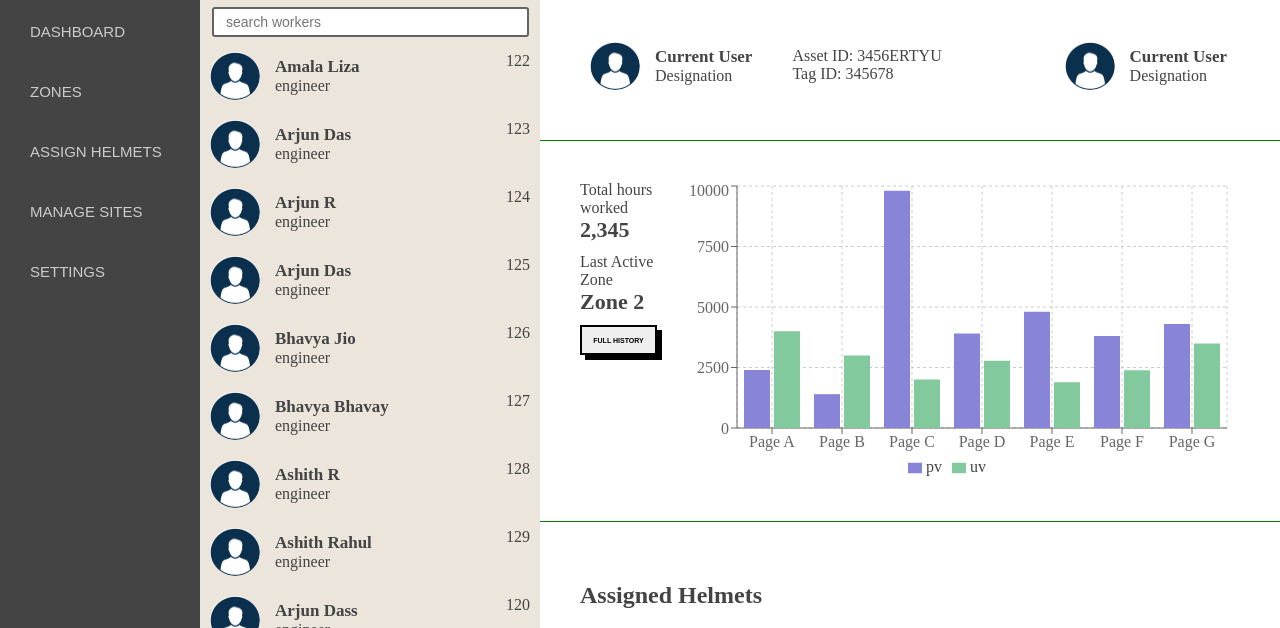
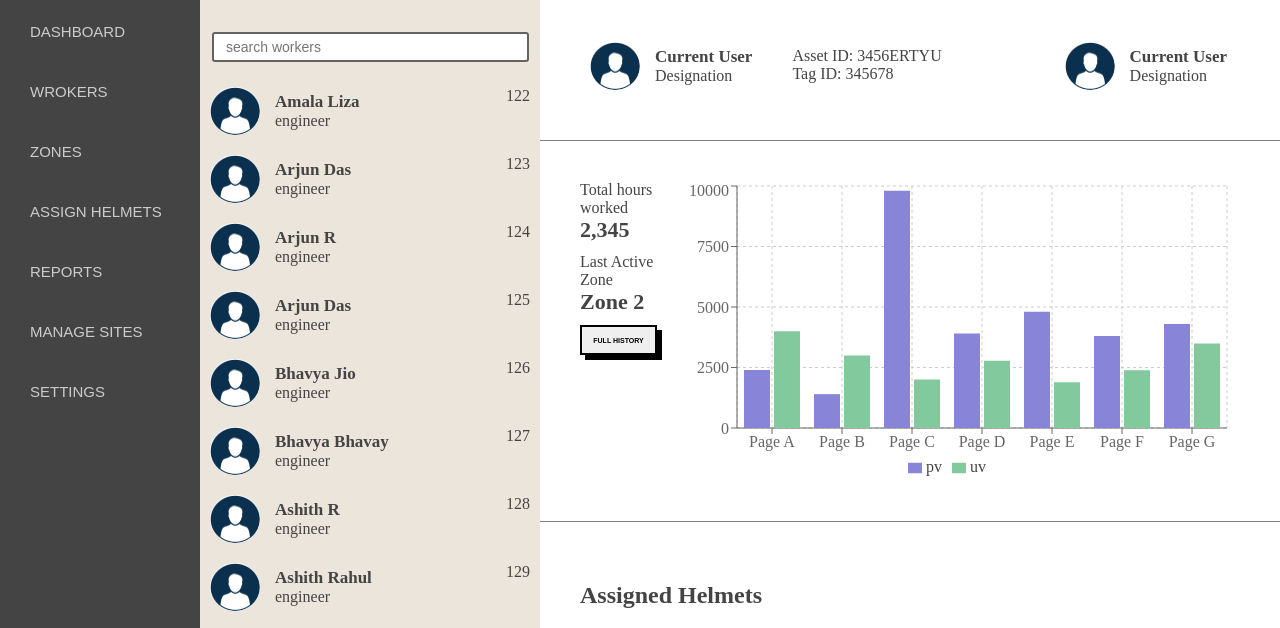
Before and after one commit to AmalaLiza/wakecap, a React app: page / in a window 1280 px wide. Shown: the part 108-736 px from the top of the page. Built offline with nearby package versions, Linux system fonts and the light colour scheme.

```diff
--- a/src/components/Sidebar/Sidebar.constants.js
+++ b/src/components/Sidebar/Sidebar.constants.js
@@ -1 +1 @@
-export const sideBarItem = ['Dashboard','Zones','Assign Helmets','Manage Sites','Settings'];
+export const sideBarItem = ['Dashboard', 'Wrokers', 'Zones', 'Assign Helmets', 'Reports', 'Manage Sites', 'Settings'];
--- a/src/components/WorkerList/WorkerList.css
+++ b/src/components/WorkerList/WorkerList.css
@@ -1,7 +1,7 @@
 .input {
-    border: 2px solid #0000009c;;
+    border: 2px solid #0000009c;
     width: 317px;
-    margin: 15px 0 5px 12px;
+    margin: 40px 0 15px 12px;
     height: 30px;
     border-radius: 3px;
     font-size: 14px;
--- a/src/components/WorkerList/WorkerList.js
+++ b/src/components/WorkerList/WorkerList.js
@@ -6,13 +6,26 @@
 import styles from './WorkerList.css';
 
 class WorkerList extends Component {
+  constructor(props) {
+    super(props);
+    this.state = {
+      searchText: '',
+    };
+    this.handleChange = this.handleChange.bind(this);
+  }
+
+  handleChange(e) {
+    this.setState({ searchText: e.target.value });
+  }
+
   render() {
+    const { searchText } = this.state;
     return (
       <div className={classNames(mainStyle.sidebar2)}>
         <div className={styles.searchWrapper}>
-          <input type="search" placeholder="search workers" className={styles.input} />
+          <input type="search" placeholder="search workers" className={styles.input} onChange={this.handleChange} />
         </div>
-        {workerList.map(worker => (
+        {workerList.filter(worker => worker.name.includes(searchText)).map(worker => (
           <Avatar
             avatar={worker}
             showIdNumber
--- a/src/containers/App/App.css
+++ b/src/containers/App/App.css
@@ -7,11 +7,6 @@
     grid-area: sidebar2;
     background-color: #ece5db;
     color: #444;
-    height: 100vh;
-}
-
-.footer {
-    grid-area: footer;
 }
 
 .wrapper {
@@ -21,22 +16,22 @@
     grid-template-areas: "header" "sidebar" "sidebar2" "content";
 }
 
-@media screen and (max-width: 600px) {
+@media (min-width: 480px) {
     body {
-        background-color: lightgreen;
+        background-color: blue;
     }
 
     .wrapper {
         grid-template-columns: 200px auto;
-        grid-template-areas: "header   header" "sidebar  sidebar" "sidebar2 sidebar2" "content content";
+        grid-template-areas: "sidebar  sidebar" "sidebar2 sidebar2" "header  header" "content content";
     }
 
 }
 
-@media only screen and (min-width: 600px) {
+@media only screen and (min-width: 1000px) {
     body {
-        height: 100vh;
         margin: 0;
+        background-color: red;
     }
 
     .wrapper {
--- a/src/containers/Contents/Contents.css
+++ b/src/containers/Contents/Contents.css
@@ -32,13 +32,13 @@
 .section_1 {
     display: flex;
     padding: 40px;
-    border-bottom: 1px solid green;
+    border-bottom: 1px solid #808080;
 }
 
 .section_2 {
     display: flex;
     padding: 40px;
-    border-bottom: 1px solid green;
+    border-bottom: 1px solid #808080;
 }
 
 .section_3 {
--- a/src/global.css
+++ b/src/global.css
@@ -11,7 +11,6 @@
     font-family: 'Ubuntu', sans-serif;
     margin: 0;
     color: #505050;
-
 }
 
 .bold {
```
Also changed, not shown: src/components/Sidebar/Sidebar.css (+7 -0 lines). Lines whose indentation alone changed are shown as unchanged.
